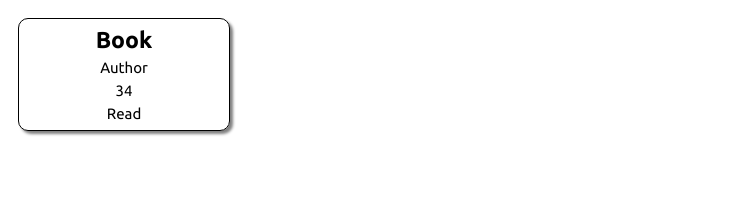
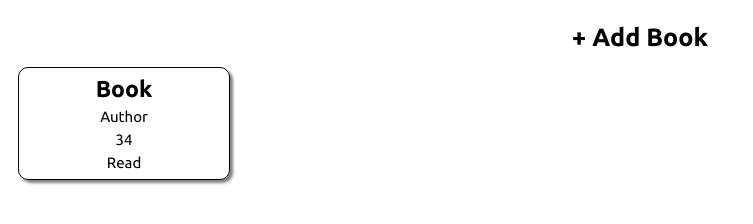
Before and after one commit to BigFudge420/Library, a plain HTML site: page index.html in a window 1280 px wide. Shown: the whole page, without its empty margins (0-753 px from the left). Drawn offline with Linux system fonts and the light colour scheme.

Commit message:
Create and style button to add new book

```diff
--- a/index.html
+++ b/index.html
@@ -9,6 +9,9 @@
     <link href="https://fonts.googleapis.com/css?family=Ubuntu:300,300italic,regular,italic,500,500italic,700,700italic" rel="stylesheet" />
 </head>
 <body>
+    <div class="new-book">
+        <button class="new-book-btn">&plus; Add Book</button>
+    </div>
     <div class="library">
         <div class="card">
             <p class="card-item title">Book</p>
--- a/style.css
+++ b/style.css
@@ -1,3 +1,26 @@
+.new-book{
+    font-family: 'Ubuntu', 'Franklin Gothic Medium', 'Arial Narrow', Arial, sans-serif;
+    display: flex;
+    justify-content: center;
+}
+
+.new-book-btn{
+    width: 200px;
+    background: none;
+    appearance: none;
+    border: none;
+    border-radius: 10px;
+    font-size: 25px;
+    padding: 5px;
+    margin-top: 10px;
+    font-weight: bold;
+    font-family: 'Ubuntu', 'Franklin Gothic Medium', 'Arial Narrow', Arial, sans-serif;
+}
+
+.new-book-btn:hover{
+    background-color: rgb(211, 211, 211);
+}
+
 .library{
     display: flex;
     flex-wrap: wrap;
```
